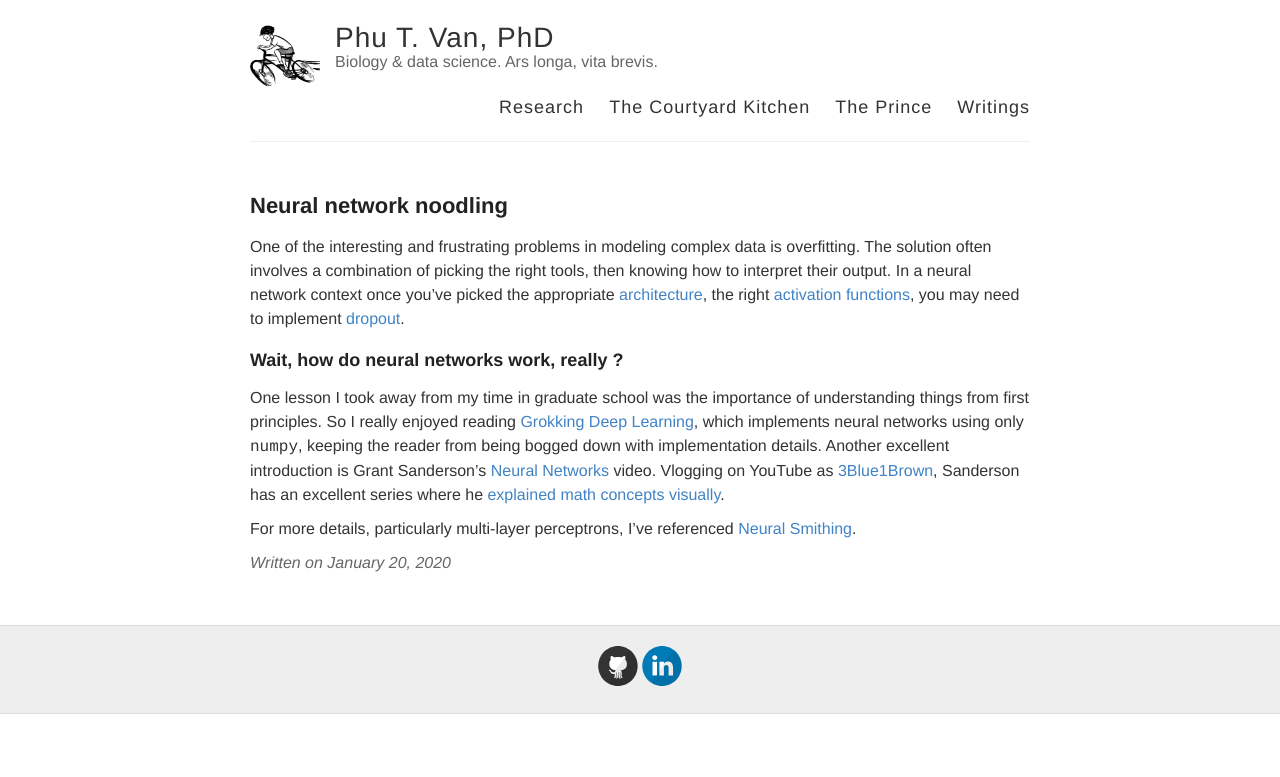
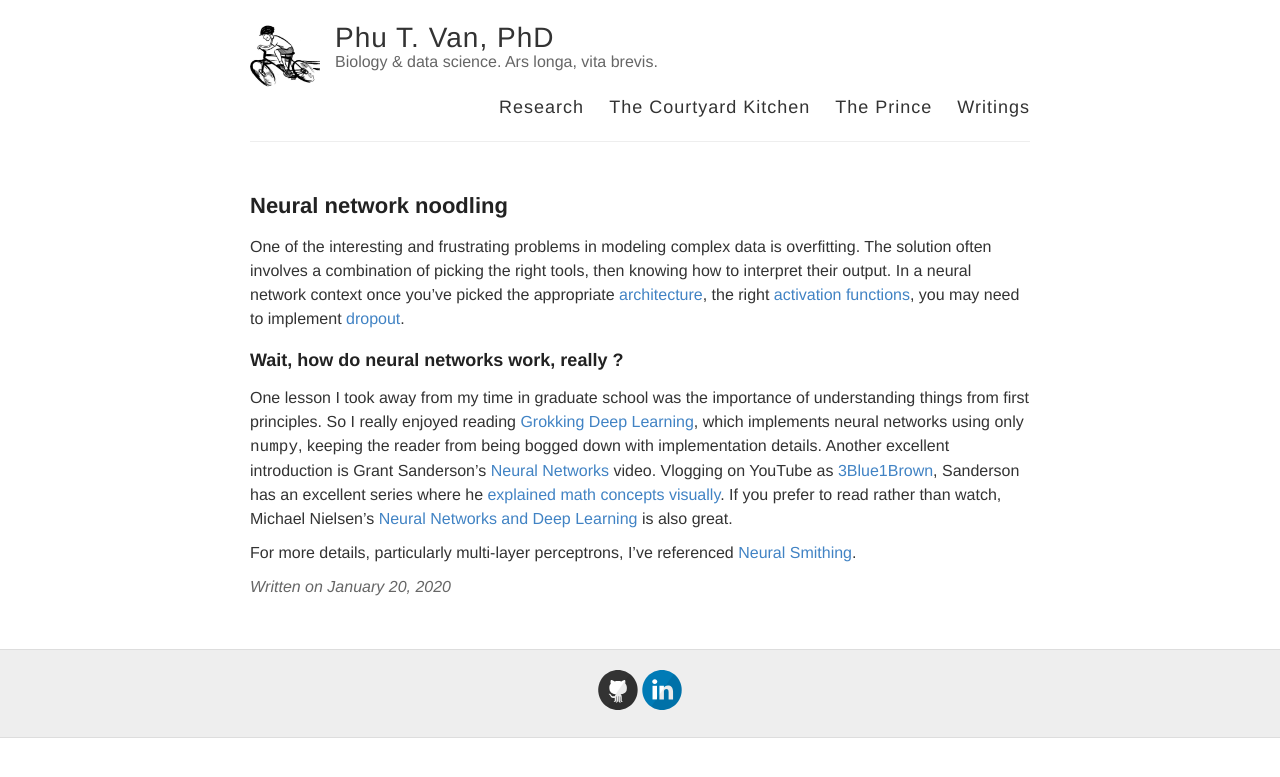
Before and after one commit to ptvan/ptvan.github.io, a Jekyll site: the page built from _posts/2020-01-20-neural-network-noodling.md, in a window 1280 px wide. Shown: the top 777 px of the page. Built offline with Jekyll 4.4.1, drawn with Linux system fonts in a browser that asks for light colours.

Commit message:
added Michael Nielsen's site

```diff
--- a/_posts/2020-01-20-neural-network-noodling.md
+++ b/_posts/2020-01-20-neural-network-noodling.md
@@ -7,6 +7,6 @@
 
 ### Wait, how do neural networks work, really ?
 
-One lesson I took away from my time in graduate school was the importance of understanding things from first principles. So I really enjoyed reading [Grokking Deep Learning](https://www.manning.com/books/grokking-deep-learning), which implements neural networks using only `numpy`, keeping the reader from being bogged down with implementation details. Another excellent introduction is Grant Sanderson's [Neural Networks](https://www.manning.com/livevideo/3blue1brown-neural-networks) video. Vlogging on YouTube as [3Blue1Brown](https://en.wikipedia.org/wiki/3Blue1Brown), Sanderson has an excellent series where he [explained math concepts visually](https://www.youtube.com/channel/UCYO_jab_esuFRV4b17AJtAw).
+One lesson I took away from my time in graduate school was the importance of understanding things from first principles. So I really enjoyed reading [Grokking Deep Learning](https://www.manning.com/books/grokking-deep-learning), which implements neural networks using only `numpy`, keeping the reader from being bogged down with implementation details. Another excellent introduction is Grant Sanderson's [Neural Networks](https://www.manning.com/livevideo/3blue1brown-neural-networks) video. Vlogging on YouTube as [3Blue1Brown](https://en.wikipedia.org/wiki/3Blue1Brown), Sanderson has an excellent series where he [explained math concepts visually](https://www.youtube.com/channel/UCYO_jab_esuFRV4b17AJtAw). If you prefer to read rather than watch, Michael Nielsen's [Neural Networks and Deep Learning](http://neuralnetworksanddeeplearning.com/) is also great.
 
 For more details, particularly multi-layer perceptrons, I've referenced [Neural Smithing](https://mitpress.mit.edu/books/neural-smithing).
```
